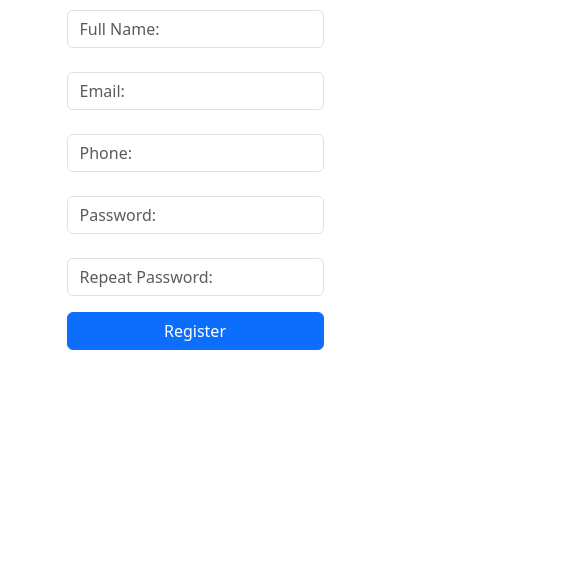
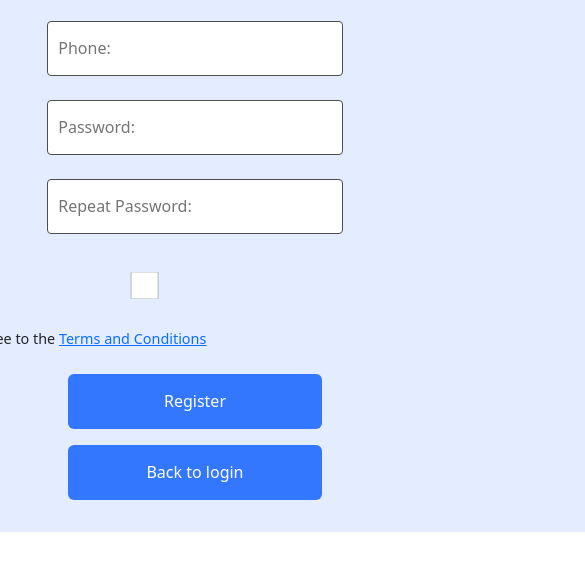
Before and after one commit to talyaron/pedago-3, a website built with Vite: page client/index.html in a window 390 px wide. Shown: the part 270-844 px from the top of the page, 585 px wide, since content can reach past the window. Built offline with nearby package versions, Linux system fonts and the light colour scheme.

Commit message:
updates scss

```diff
--- a/client/src/view/register/Register.ts
+++ b/client/src/view/register/Register.ts
@@ -2,24 +2,30 @@ export function renderRegister(): string {
     try {
         return `
         <div class="container">
-            <h1 class="display-4 text-center">Register</h1>
-            <form id="registerForm" class="mb-3">
+               <img class="back-image" src="./src/images/back-image.png" alt="back image">
+            <h1>Register</h1>
+            <form id="registerForm">
                 <label for="fullName"></label>
-                <input type="text" class="form-control" id="fullName" name="fullName" required placeholder="Full Name:">
+                <input type="text" id="fullName" name="fullName" required placeholder="Full Name:">
 
                 <label for="email"></label>
-                <input type="email" class="form-control" id="email" name="email" required placeholder="Email:">
+                <input type="email"  id="email" name="email" required placeholder="Email:">
 
                 <label for="phone"></label>
-                <input type="text" class="form-control" id="phone" name="phone" required placeholder="Phone:">
+                <input type="text" id="phone" name="phone" required placeholder="Phone:">
 
                 <label for="password"></label>
-                <input type="password" class="form-control" id="password" name="password" required placeholder="Password:">
+                <input type="password"  id="password" name="password" required placeholder="Password:">
 
                 <label for="repeatPassword"></label>
-                <input type="password" class="form-control" id="repeatPassword" name="repeatPassword" required placeholder="Repeat Password:">
+                <input type="password id="repeatPassword" name="repeatPassword" required placeholder="Repeat Password:">
+                 <div class="terms">
+            <input type="checkbox" id="agreeTerms" name="agreeTerms" required>
+            <label for="agreeTerms">I agree to the  <a href="#">Terms and Conditions</a></label>
+        </div>
+                <button class="btn" type="submit">Register</button>
+                <button class="btn" type="submit">Back to login</button>
 
-                <button class="btn btn-primary w-100 mt-3" type="submit">Register</button>
             </form>
         </div>
     `;
--- a/client/src/view/register/register.scss
+++ b/client/src/view/register/register.scss
@@ -1,17 +1,151 @@
 body {
     margin: 0;
     height: 100vh;
-  }
+    color: #4D4D4D;
+    font-family: system-ui, -apple-system, BlinkMacSystemFont, 'Segoe UI', Roboto, Oxygen, Ubuntu, Cantarell, 'Open Sans', 'Helvetica Neue', sans-serif;
+    display: flex;
+    justify-content: center;
+    align-items: center;
+
 
   .container {
     display: flex;
     flex-direction: column;
     justify-content: center;
     align-items: center;
-    height: 100vh;
+    background-color: #E3EDFF;
+    height: 90vh;
+    width: 180vh;
+    border-radius: 3vh;
 
+.back-image {
+    width: 3rem;
+    height: auto;
+margin-left: -190vh;
+margin-top: 2vh;
+}
+h1 {
+    margin-top: -5rem;
+}
+    form {
+        display: flex;
+        flex-direction: column;
+        justify-content: center;
+        align-items: center;
+        width: 100%;
+        max-width: 100vh;
+      }
 
-    .btn-primary {
-      margin-top: 2rem;
+      input {
+        margin-bottom: 1rem;
+        padding: 10px;
+        border: 1px solid #4D4D4D;
+        border-radius: 4px;
+        font-size: 1rem;
+        width: 35vh;
+        height: 6.5vh;
+        box-sizing: border-box;
+      }
+
+      label {
+        margin-bottom: 0.5rem;
+      }
+      .terms {
+        display: flex;
+        align-items: center;
+        justify-content: center;
+        margin-top: 0.5rem;
+        margin-left: -12vh;
     }
+
+    .terms input[type="checkbox"] {
+        transform: scale(0.5);
+    }
+
+    .terms label {
+        font-size: 0.9rem;
+margin-left: -14vh;
+    }
+  .btn {
+    margin-top: 1rem;
+    background-color: #3377FF;
+    width: 30vh;
+    height: 6.5vh;
+    color: white;
+    border: none;
+    cursor: pointer;
+    transition: background-color 0.3s ease;
   }
+
+  .btn:hover {
+    background-color: #99BBFF;
+  }
+
+  .btn:active {
+    background-color: #99BBFF;
+  }
+  }
+}
+
+@media (max-width: 768px) {
+    .container {
+        width: 90vw;
+        height: auto;
+        padding: 2rem;
+        box-sizing: border-box;
+    }
+
+    h1 {
+        font-size: 1.8rem;
+        margin-top: -2rem;
+    }
+
+    input {
+        width: 100%;
+    }
+
+    .btn {
+        width: 100%;
+    }
+
+    .back-image {
+        width: 2.5rem;
+        margin: 1rem auto;
+        display: block;
+        z-index: 1;
+    }
+}
+
+@media (max-width: 480px) {
+    .container {
+        width: 10vh;
+        padding: 1.5rem;
+        border-radius: 1rem;
+    }
+
+    h1 {
+        font-size: 1.5rem;
+        margin-top: -1rem;
+    }
+
+    input {
+        height: 5vh;
+    }
+
+    .btn {
+        height: 5vh;
+    }
+
+    .terms {
+        flex-direction: column;
+        align-items: flex-start;
+    }
+
+    .terms input[type="checkbox"] {
+        transform: scale(0.8);
+    }
+
+    .back-image {
+        display: block;
+    }
+}
```
Also changed, not shown: client/src/images/back-image.png (added), client/src/images/more-image.png (added).
